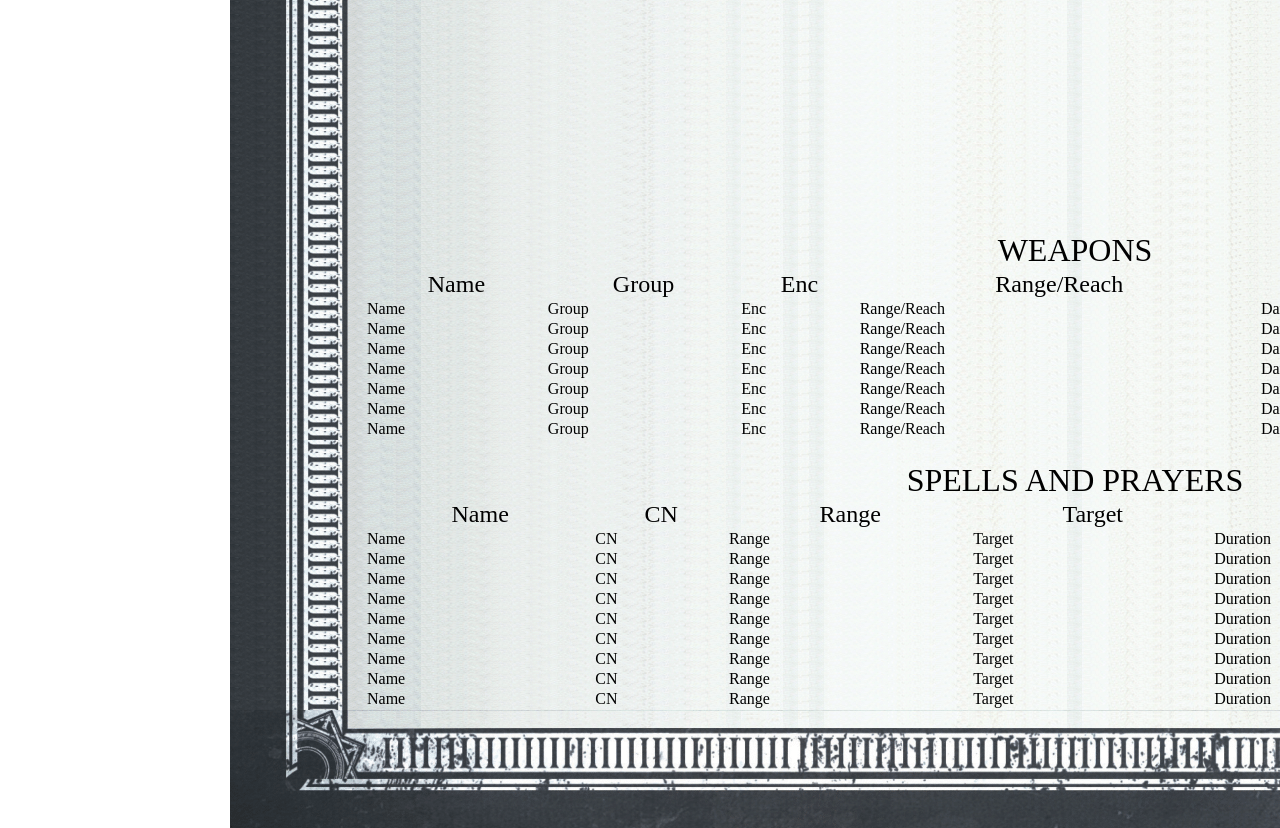
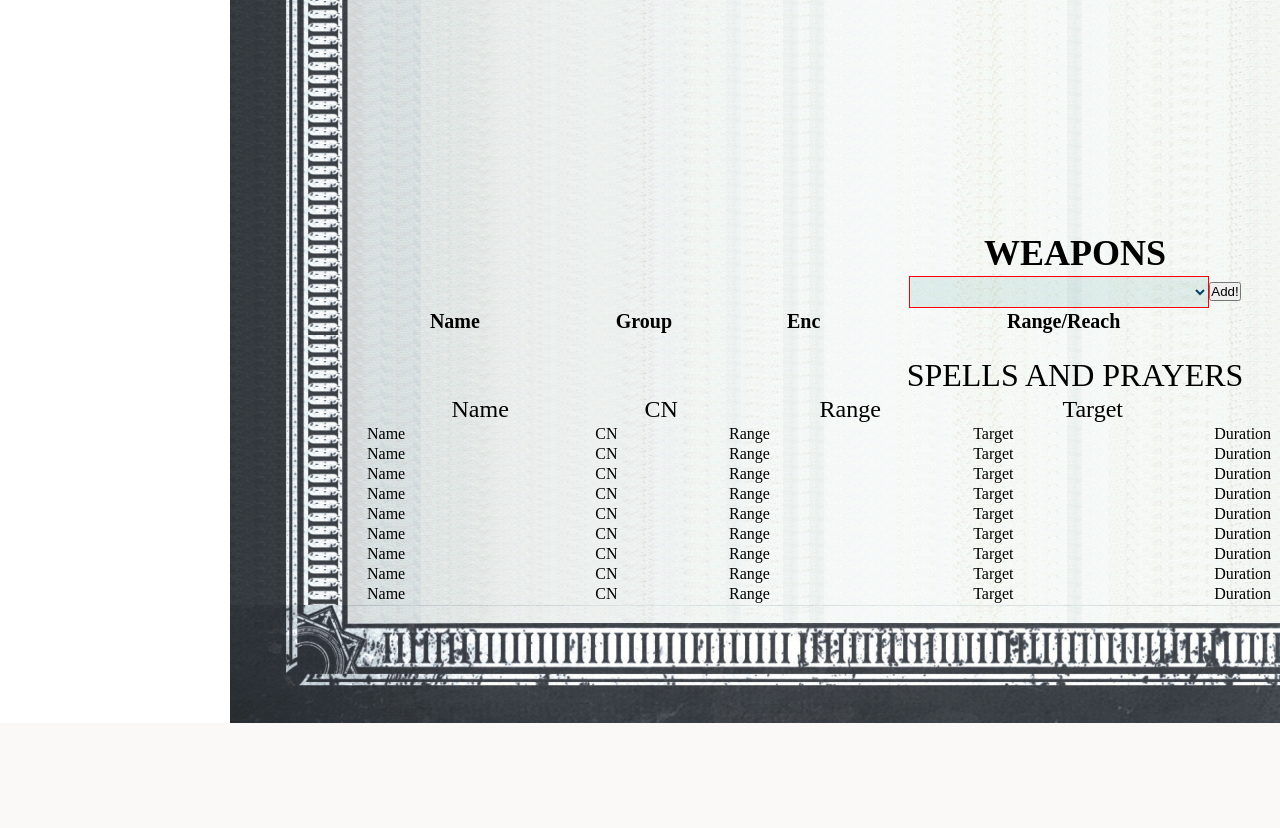
Before and after one commit to asarbs/WarhammerFantasyRoleplayVirtualGM, a Django app: page /wfrpg_gm/addCharacter in a window 1280 px wide. Shown: the part 1969-2797 px from the top of the page. After the commit the page ends 2692 px from the top, so only its background shows below. Run offline with Django 3.2, Linux system fonts and the light colour scheme; a user stored in the database is signed in; tables that the repository leaves empty hold one stand-in row (values such as "Sample post"); lists and menus that the app fills with data are empty; some web fonts are replaced.

Commit message:
weapon heandler

```diff
--- a/WarhammerFantasyRoleplayVirtualGM_site/WarhammerFantasyRoleplayVirtualGM_app/templates/addCharacter.html
+++ b/WarhammerFantasyRoleplayVirtualGM_site/WarhammerFantasyRoleplayVirtualGM_app/templates/addCharacter.html
@@ -536,7 +536,6 @@
             <tr class="block_header">
                 <td colspan="5">
                     <select name="armour" id="add_armour" value="1">
-
                     </select><button type="button" id="armour_add_button" >Add!</button>
                 </td>
             </tr>
@@ -736,166 +735,37 @@
     <div class="clear"></div>
 </div>
 <div class="character_sheet">
-    <table class="weapons" border='0'>
-        <tr class="title">
+    <table class="weapons" id="weapons" border='0'>
+        <tr class="block_name">
+            <th colspan="6">
+                WEAPONS
+            </th>
+        </tr>
+        <tr class="block_header">
             <td colspan="6">
-                WEAPONS
+                <select name="weapon" id="add_weapon" value="1">
+                </select><button type="button" id="weapon_add_button" >Add!</button>
             </td>
         </tr>
-        <tr class="header">
-            <td>
+        <tr class="block_header">
+            <th>
                 Name
-            </td>
-            <td>
+            </th>
+            <th>
                 Group
-            </td>
-            <td>
+            </th>
+            <th>
                 Enc
-            </td>
-            <td>
+            </th>
+            <th>
                 Range/Reach
-            </td>
-            <td>
+            </th>
+            <th>
                 Damage
-            </td>
-            <td>
+            </th>
+            <th>
                 Qualities
-            </td>
-        </tr>
-        <tr>
-            <td>
-                Name
-            </td>
-            <td>
-                Group
-            </td>
-            <td>
-                Enc
-            </td>
-            <td>
-                Range/Reach
-            </td>
-            <td>
-                Damage
-            </td>
-            <td>
-                Qualities
-            </td>
-        </tr>
-        <tr>
-            <td>
-                Name
-            </td>
-            <td>
-                Group
-            </td>
-            <td>
-                Enc
-            </td>
-            <td>
-                Range/Reach
-            </td>
-            <td>
-                Damage
-            </td>
-            <td>
-                Qualities
-            </td>
-        </tr>        <tr>
-            <td>
-                Name
-            </td>
-            <td>
-                Group
-            </td>
-            <td>
-                Enc
-            </td>
-            <td>
-                Range/Reach
-            </td>
-            <td>
-                Damage
-            </td>
-            <td>
-                Qualities
-            </td>
-        </tr>        <tr>
-            <td>
-                Name
-            </td>
-            <td>
-                Group
-            </td>
-            <td>
-                Enc
-            </td>
-            <td>
-                Range/Reach
-            </td>
-            <td>
-                Damage
-            </td>
-            <td>
-                Qualities
-            </td>
-        </tr>        <tr>
-            <td>
-                Name
-            </td>
-            <td>
-                Group
-            </td>
-            <td>
-                Enc
-            </td>
-            <td>
-                Range/Reach
-            </td>
-            <td>
-                Damage
-            </td>
-            <td>
-                Qualities
-            </td>
-        </tr>        <tr>
-            <td>
-                Name
-            </td>
-            <td>
-                Group
-            </td>
-            <td>
-                Enc
-            </td>
-            <td>
-                Range/Reach
-            </td>
-            <td>
-                Damage
-            </td>
-            <td>
-                Qualities
-            </td>
-        </tr>        <tr>
-            <td>
-                Name
-            </td>
-            <td>
-                Group
-            </td>
-            <td>
-                Enc
-            </td>
-            <td>
-                Range/Reach
-            </td>
-            <td>
-                Damage
-            </td>
-            <td>
-                Qualities
-            </td>
+            </th>
         </tr>
     </table>
 </div>
--- a/WarhammerFantasyRoleplayVirtualGM_site/WarhammerFantasyRoleplayVirtualGM_app/urls.py
+++ b/WarhammerFantasyRoleplayVirtualGM_site/WarhammerFantasyRoleplayVirtualGM_app/urls.py
@@ -32,4 +32,5 @@ urlpatterns = [
     path('ajax_saveSkillAdv', views.ajax_saveSkillAdv, name="ajax_saveEyes"),
     path('ajax_replaceTalentToCharacter', views.ajax_replaceTalentToCharacter, name="ajax_replaceTalentToCharacter"),
     path('ajax_addArmourToCharacter', views.ajax_addArmourToCharacter, name="ajax_addArmourToCharacter"),
+    path('ajax_addWeaponToCharacter', views.ajax_addWeaponToCharacter, name="ajax_addWeaponToCharacter"),
 ]
--- a/WarhammerFantasyRoleplayVirtualGM_site/WarhammerFantasyRoleplayVirtualGM_app/views.py
+++ b/WarhammerFantasyRoleplayVirtualGM_site/WarhammerFantasyRoleplayVirtualGM_app/views.py
@@ -64,7 +64,6 @@ def createCampaign(request):
     else:
         campaign_form = CreateCampaignForm(prefix='user')
     return render(request, 'addCampaign.html', dict(form=campaign_form))
-
 
 def addCharacter(request):
     basic_skills_criterion1 = Q(id__gte = 1)
@@ -242,7 +241,6 @@ def ajax_randomClass(request):
     logger.error("ajax_randomClass is GET")
     return JsonResponse({'status': 'Invalid request'}, status=400)
 
-
 def ajax_saveName(request):
     if request.method == 'POST':
         character_id = request.POST['characer_id']
@@ -263,7 +261,7 @@ def ajax_getRandomAttributesTable(request):
     if request.method != 'POST':
         return JsonResponse({'status': 'Invalid request'}, status=400)
     rat = RandomAttributesTable.objects.all()
-    ret = {'attributesTable':{}, 'eyesTable': {}, 'hairTable': {}, 'armour': []}
+    ret = {'attributesTable':{}, 'eyesTable': {}, 'hairTable': {}, 'armour': [], 'weapon':[]}
     for r in rat:
         ret['attributesTable'][r.species.id] = {
             "characteristics_ws_initial" : r.weapon_skill,
@@ -286,7 +284,11 @@ def ajax_getRandomAttributesTable(request):
             ret['hairTable'][r.species.id] = []
         ret['hairTable'][r.species.id].append({'val': r.id, 'name': r.name})
     for r in Armour.objects.all():
-        ret['armour'].append(r.to_dict());
+        ret['armour'].append(r.to_dict())
+    for mw in MeleeWeapons.objects.all():
+        ret['weapon'].append(mw.to_dict())
+    for rm in RangedWeapon.objects.all():
+        ret['weapon'].append(rm.to_dict())
     # logger.debug(ret)
     return JsonResponse(ret)
 
@@ -521,12 +523,24 @@ def ajax_addArmourToCharacter(request):
     ret = {'status': 'ok'  }
     return JsonResponse(ret)
 
+def ajax_addWeaponToCharacter(request):
+    if request.method != 'POST':
+        return JsonResponse({'status': 'Invalid request'}, status=400)
+
+    logger.debug(request.POST)
+
+    character_id = request.POST['characer_id']
+    character = Character.objects.get(id = character_id)
+    character.weapon.add(Weapon.objects.get(id=request.POST['weapon_id']))
+    character.save()
+    ret = {'status': 'ok'  }
+    return JsonResponse(ret)
+
 
 def detailsCampaign(request, CampaignId):
     c = Campaign.objects.get(id=CampaignId)
     dic ={'camaing': c}
     return render(request, 'detailsCampaign.html', dic)
-
 
 def showCareersAdvanceSchemes(request, casId):
         cas = CareersAdvanceScheme.objects.get(id=casId)
@@ -559,7 +573,6 @@ def changePassword(request):
     else:
         changePasswordForm = ChangePasswordForm(user=request.user)
     return render(request, "changePassword.html", dict(form=changePasswordForm))
-
 
 def addUser(request):
     if request.method == 'POST':
@@ -607,7 +620,6 @@ Tournament Calculator admin (Bartosz Skorupa)
         remindPasswordForm = RemindPasswordForm()
     return render(request, 'RemindPassword.html', dict(form=remindPasswordForm))
 
-
 class AutocompleteSkills(autocomplete.Select2QuerySetView):
     def get_queryset(self):
         # Don't forget to filter out results depending on the visitor !
--- a/WarhammerFantasyRoleplayVirtualGM_site/static/character.js
+++ b/WarhammerFantasyRoleplayVirtualGM_site/static/character.js
@@ -139,7 +139,6 @@ class Talent {
         return this.#description;
     }
 }
-
 class Armour{
     #id
     #name
@@ -223,7 +222,6 @@ class Armour{
             throw "" + qualities_and_flaws + " is not a string";
          }
     }
-
     set is_in_inventory(is_in_inventory) {
         if(typeof is_in_inventory === "boolean"){
             this.#is_in_inventory = is_in_inventory;
@@ -238,7 +236,6 @@ class Armour{
     get id() {
         return this.#id;
     }
-
     get name() {
         return this.#name;
     }
@@ -279,7 +276,7 @@ class Armour{
             new_row += '</tr>'
             $("table#armour").append(new_row)
         } else {
-            console.log("NOT updateUI: "+ this.name +" is_in_inventory:"+this.#is_in_inventory);
+            console.log("Armour NOT updateUI: "+ this.name +" is_in_inventory:"+this.#is_in_inventory);
         }
     }
 
@@ -300,7 +297,154 @@ class Armour{
     }
 
 }
-
+class Weapon{
+    #id
+    #name
+    #weapon_group
+    #price
+    #encumbrance
+    #availability
+    #damage
+    #qualities_and_flaws
+    #reach_range
+    #is_in_inventory
+    constructor(id, name, weapon_group, price, encumbrance, availability, damage, qualities_and_flaws, reach_range, is_in_inventory) {
+        this.#id = id
+        this.#name = name
+        this.#weapon_group = weapon_group
+        this.#price = price
+        this.#encumbrance = encumbrance
+        this.#availability =  availability
+        this.#damage = damage
+        this.#qualities_and_flaws = qualities_and_flaws
+        this.#reach_range = reach_range
+        this.#is_in_inventory = is_in_inventory
+        console.log("Weaponr:" + this.name + "; this.#is_in_inventory:"+this.#is_in_inventory);
+    }
+
+    get id() {
+        return this.#id
+    }
+    get name() {
+        return this.#name
+    }
+    get weapon_group() {
+        return this.#weapon_group
+    }
+    get price() {
+        return this.#price
+    }
+    get encumbrance() {
+        return this.#encumbrance
+    }
+    get availability() {
+        return this.#availability
+    }
+    get damage() {
+        return this.#damage
+    }
+    get qualities_and_flaws() {
+        return this.#qualities_and_flaws
+    }
+    get reach_range() {
+        return this.#reach_range
+    }
+    get is_in_inventory() {
+        return this.#is_in_inventory
+    }
+    set name(name) {
+        if(typeof name === "string")
+            this.#name = name;
+        else
+            throw "" + name + " is not a string";
+    }
+    set weapon_group(weapon_group) {
+        if(typeof weapon_group === "string")
+            this.#weapon_group = weapon_group;
+        else
+            throw "" + weapon_group + " is not a string";
+    }
+    set price(price) {
+        if(typeof price === "number")
+            this.#price = price;
+        else
+            throw "" + price + " is not a number";
+    }
+    set encumbrance(encumbrance) {
+        if(typeof encumbrance === "number")
+            this.#encumbrance = encumbrance;
+        else
+            throw "" + encumbrance + " is not a number";
+    }
+    set availability(availability) {
+        if(typeof availability === "string")
+            this.#availability = availability;
+        else
+            throw "" + availability + " is not a string";
+    }
+    set damage(damage) {
+        if(typeof damage === "number")
+            this.#damage = damage;
+        else
+            throw "" + damage + " is not a number";
+    }
+    set qualities_and_flaws(qualities_and_flaws) {
+        if(typeof qualities_and_flaws === "string") {
+            this.#qualities_and_flaws = qualities_and_flaws;
+         } else {
+            throw "" + qualities_and_flaws + " is not a string";
+         }
+    }
+    set reach_range(reach_range) {
+        if(typeof reach_range === "string") {
+            this.#reach_range = reach_range;
+         } else {
+            throw "" + reach_range + " is not a string";
+         }
+    }
+    set is_in_inventory(is_in_inventory) {
+        if(typeof is_in_inventory === "boolean"){
+            this.#is_in_inventory = is_in_inventory;
+            this.updateUI();
+            this.save();
+        }
+        else {
+            throw "" + is_in_inventory + " boolean";
+        }
+    }
+    updateUI() {
+        console.log("updateUI: "+ this.name +" is_in_inventory:"+this.#is_in_inventory);
+        if(this.#is_in_inventory && !$('td#weapon_name__'+this.#id).length) {
+            var new_row = '<tr class="block_body">'
+            new_row += '<td id="weapon_name__'+this.#id+'" class="left">'+this.#name+'</td>'
+            new_row += '<td id="weapon_location__'+this.#id+'" class="center">'+this.#weapon_group+'</td>'
+            new_row += '<td id="weapon_encumbrance__'+this.#id+'" class="center">'+this.#encumbrance+'</td>'
+            new_row += '<td id="weapon_armour_points__'+this.#id+'" class="center">'+this.#reach_range+'</td>'
+            new_row += '<td id="weapon_armour_points__'+this.#id+'" class="center">'+this.#damage+'</td>'
+            new_row += '<td id="weapon_qualities__'+this.#id+'" class="center">'+this.#qualities_and_flaws+'</td>'
+            new_row += '</tr>'
+            $("table#weapons").append(new_row)
+        } else {
+            console.log("Weapon: NOT updateUI: "+ this.name +" is_in_inventory:"+this.#is_in_inventory);
+        }
+    }
+
+    save() {
+        var characer_id = $("input[name='characer_id']").val()
+        $.ajax({
+            type: "POST",
+            url: "ajax_addWeaponToCharacter",
+            data: {
+                characer_id: characer_id,
+                weapon_id: this.id,
+            },
+            success: function(data) {
+
+            }
+        });
+
+    }
+}
 class CharacterParameters {
     #age                                = 0
     #avalible_attribute_points          = 100;
@@ -353,6 +497,7 @@ class CharacterParameters {
     #talents                            = {};
     #talentsNeedUpdate                  = false;
     #armour                            = [];
+    #weapon                            = [];
     #wounds                             = 0;
     skills_species                      = {};
     movement = {
@@ -1065,8 +1210,6 @@ class CharacterParameters {
             }
         });
     }
-
-
     updateCharacterState() {
         this.updateStaticCharacterSheet();
         this.updateSkillTable()
@@ -1119,6 +1262,7 @@ class CharacterParameters {
     }
 
     appendArmour(armour) {
+
         var a = new Armour(armour.id,
             armour.name,
             armour.armour_type,
@@ -1136,7 +1280,7 @@ class CharacterParameters {
     }
 
     armour_add(armour_to_add) {
-        console.log("characeter armour_add: "+ armour_add);
+        console.log("characeter armour_add: "+ armour_to_add);
         $.each(this.#armour, function(i, item) {
             if(item.id == armour_to_add) {
                 console.log("characeter armour_add: "+ armour_add);
@@ -1144,7 +1288,30 @@ class CharacterParameters {
             }
         });
     }
-
+    appendWeapon(weapon) {
+        var a = new Weapon(weapon.id,
+            weapon.name,
+            weapon.weapon_group,
+            weapon.price,
+            weapon.encumbrance,
+            weapon.availability,
+            weapon.damage,
+            weapon.qualities_and_flaws,
+            weapon.reach_range,
+            false);
+        this.#weapon.push(a)
+        a.updateUI();
+        $("select#add_weapon").append($('<option>', {value: weapon.id, text: weapon.name}));
+    }
+    add_weapon(weapon_to_add) {
+        console.log("characeter weapon_add: "+ weapon_to_add);
+        $.each(this.#weapon, function(i, item) {
+            if(item.id == weapon_to_add) {
+                console.log("characeter weapon_to_add: "+ weapon_to_add);
+                item.is_in_inventory = true;
+            }
+        });
+    }
     updateWounds() {
         $("input#wounds"              ).val(this.s_bonus + 2 * this.t_bonus + this.wp_bonus);
     }
@@ -1153,8 +1320,6 @@ class CharacterParameters {
 const characterParameters = new CharacterParameters();
 const character_creation_steps = ["step_1_species", "step_2_class", "step_3_characteristics", 'step_4_species_skills', 'step_5_career_skills']
 const character_creation_steps_header = ["Species", "Class", "Characteristics", "Species Skills", "Career Skills"]
-
-
 
 function selectSpecies() {
     $.ajaxSetup({
@@ -1189,7 +1354,6 @@ function selectSpecies() {
         }
     });
 }
-
 function selectSpeciesTalent(talens) {
 
     $.each(talens, function(i, item) {
@@ -1227,7 +1391,6 @@ function selectSpeciesTalent(talens) {
 
     });
 }
-
 function randomSpecies() {
     console.log("randomSpecies");
     characer_id = $("input[name='characer_id']").val()
@@ -1258,10 +1421,6 @@ function randomSpecies() {
         }
     });
 }
-
-
-
-
 function nextStep() {
     console.log("div#"+ character_creation_steps[characterParameters.character_creation_step]);
     $("div#"+ character_creation_steps[characterParameters.character_creation_step]).hide(200);
@@ -1275,7 +1434,6 @@ function nextStep() {
         fill_career_skills_select();
     }
 }
-
 function fill_species_skills_select() {
     console.log("fill_species_skills_select: characterParameters.character_creation_step="+ characterParameters.character_creation_step);
     console.log(characterParameters.skills);
@@ -1305,7 +1463,6 @@ function fill_species_skills_select() {
         }
     });
 }
-
 function fill_career_skills_select() {
     $.each(characterParameters.skills, function(i, item) {
         if(item.is_career_skill == true) {
@@ -1336,7 +1493,6 @@ function fill_career_skills_select() {
 
     });
 }
-
 function randomClass() {
     if(characterParameters.class_selection_random == 0) {
         characterParameters.bonus_xp += 50
@@ -1377,7 +1533,6 @@ function randomClass() {
         }
     });
 }
-
 function saveName(e) {
 
     n = $("input#character_sheet_name").val();
@@ -1455,7 +1610,6 @@ function saveEyes(e) {
         }
     });
 }
-
 function randomAttributes() {
     console.log("randomAttributes")
 
@@ -1584,7 +1738,6 @@ function randomAttributes() {
         }
     });
 }
-
 function btnUp(input_id) {
     if(characterParameters.avalible_attribute_points <= 0) {
         return
@@ -1651,8 +1804,7 @@ function btnUp(input_id) {
         }
     });
 
-  }
-
+}
 function btnDown(input_id) {
     if(characterParameters.avalible_attribute_points >= 60) {
         return
@@ -1714,8 +1866,7 @@ function btnDown(input_id) {
             characterParameters.avalible_attribute_points++
         }
     });
-  }
-
+}
 function btnUpFate(input_id) {
     if(characterParameters.extra_points <= 0) {
         console.error("btnUpFate: " + characterParameters.extra_points + " <= 0" )
@@ -1758,8 +1909,7 @@ function btnUpFate(input_id) {
         }
     });
 
-  }
-
+}
 function btnDownFate(input_id) {
     if(characterParameters.extra_points >= 3) {
         console.error("btnUpFate: " + characterParameters.extra_points + " >= 3" )
@@ -1801,7 +1951,6 @@ function btnDownFate(input_id) {
         }
     });
 }
-
 function getRandomAttributesTable() {
     $.ajax({
         type: "POST",
@@ -1815,10 +1964,12 @@ function getRandomAttributesTable() {
             $.each(data['armour'], function(i, item) {
                 characterParameters.appendArmour(item);
             });
+            $.each(data['weapon'], function(i, item) {
+                characterParameters.appendWeapon(item);
+            });
         }
     });
 }
-
 function saveSkillAdv(eventData, points) {
     new_adv_id = $(eventData.currentTarget).val();
 
@@ -1875,17 +2026,20 @@ function saveSkillAdv(eventData, points) {
 function saveSkillAdv5(eventData) {
     saveSkillAdv(eventData, 5);
 }
-
 function saveSkillAdv3(eventData) {
     saveSkillAdv(eventData, 3);
 }
-
 function armour_add() {
     var armour_to_add = $("select#add_armour").val()
     console.log("armour_add: "+ armour_to_add);
     characterParameters.armour_add(armour_to_add);
 }
 
+function weapon_add() {
+    var weapon_to_add = $("select#add_weapon").val()
+    console.log("add_weapon: "+ weapon_to_add);
+    characterParameters.add_weapon(weapon_to_add);
+}
 function main() {
 
     $.ajaxSetup({
@@ -1928,6 +2082,7 @@ function main() {
     $("img#img_random_characteristics").click(randomAttributes);
 
     $("button#armour_add_button").click(armour_add);
+    $("button#weapon_add_button").click(weapon_add);
 
     setInterval(function() {
         characterParameters.updateCharacterState();
--- a/WarhammerFantasyRoleplayVirtualGM_site/static/main.css
+++ b/WarhammerFantasyRoleplayVirtualGM_site/static/main.css
@@ -907,14 +907,13 @@ div#main div.character_sheet table.weapons {
     padding-top: 20px;
 }
 
-div#main div.character_sheet table.weapons tr.title {
-    font-size: 200%;
+div#main div.character_sheet table.weapons tr.block_name {
+    font-size: 36px;
     text-align: center;
 }
-div#main div.character_sheet table.weapons tr.header {
-    font-size: 150%;
+div#main div.character_sheet table.weapons tr.block_header {
+    font-size: 20px;
     text-align: center;
-    padding-left: 10px;
 }
 
 div#main div.character_sheet table.spells {
```
Also changed, not shown: WarhammerFantasyRoleplayVirtualGM_site/WarhammerFantasyRoleplayVirtualGM_app/models.py (+11 -6 lines), WarhammerFantasyRoleplayVirtualGM_site/WarhammerFantasyRoleplayVirtualGM_app/migrations/0019_character_weapon.py (added).
